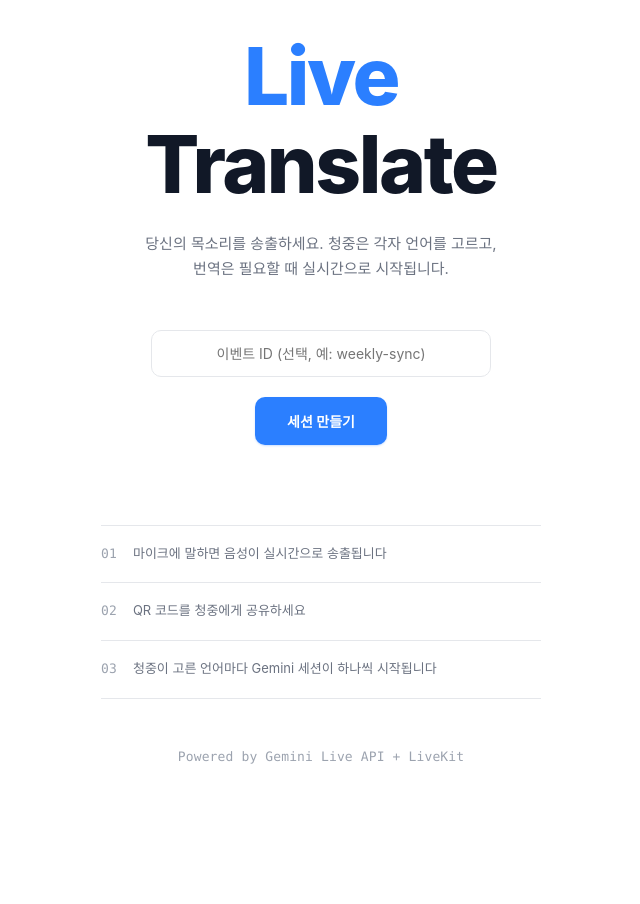
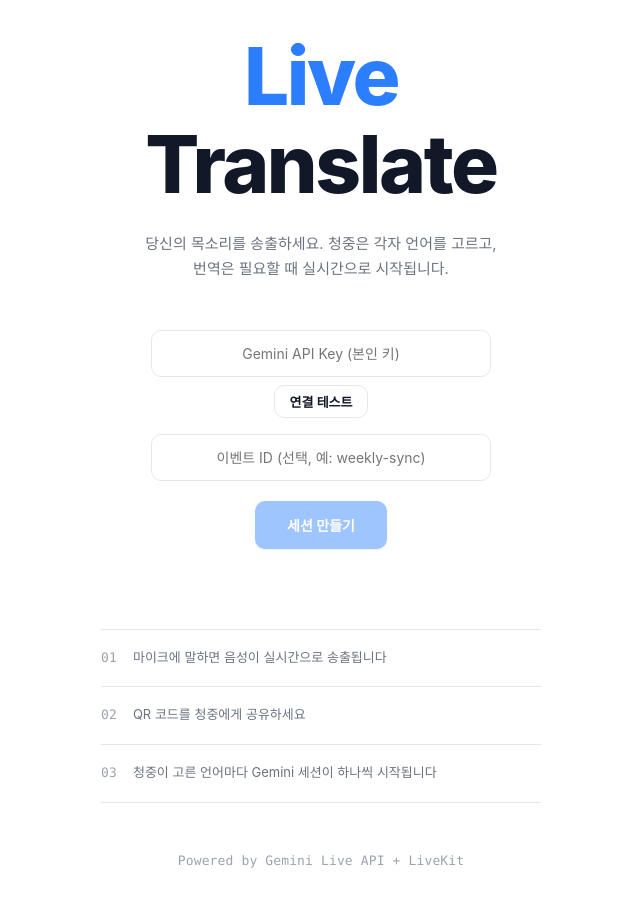
Before and after one commit to equanonthego/live-interpret, a Next.js app: page / in a window 1280 px wide. Shown: the whole page, without its empty margins (319-959 px from the left). Before the commit the page ends 800 px from the top, so only its background shows below. Built offline with nearby package versions, Linux system fonts and the light colour scheme; no server answers; a web font is replaced by a local one.

Commit message:
feat(byok): 랑딩에 Gemini 키 입력 + 연결 테스트 + 세션 생성 게이팅

```diff
--- a/src/app/page.tsx
+++ b/src/app/page.tsx
@@ -28,6 +28,13 @@ export default function Home() {
   const [eventId, setEventId] = useState("");
   const [error, setError] = useState<string | null>(null);
 
+  const [geminiApiKey, setGeminiApiKey] = useState(() => {
+    if (typeof window === "undefined") return "";
+    return localStorage.getItem("gemini_api_key") || "";
+  });
+  const [keyStatus, setKeyStatus] = useState<"idle" | "testing" | "ok" | "fail">("idle");
+  const [keyError, setKeyError] = useState<string | null>(null);
+
   useEffect(() => {
     async function checkAuthStatus() {
       try {
@@ -41,6 +48,39 @@ export default function Home() {
     checkAuthStatus();
   }, []);
 
+  const onKeyChange = (v: string) => {
+    setGeminiApiKey(v);
+    if (keyStatus !== "idle") {
+      setKeyStatus("idle");
+      setKeyError(null);
+    }
+  };
+
+  const testGeminiKey = async () => {
+    const key = geminiApiKey.trim();
+    if (!key) return;
+    setKeyStatus("testing");
+    setKeyError(null);
+    try {
+      const res = await fetch("/api/verify-key", {
+        method: "POST",
+        headers: { "Content-Type": "application/json" },
+        body: JSON.stringify({ geminiApiKey: key }),
+      });
+      const data = await res.json();
+      if (data.ok) {
+        setKeyStatus("ok");
+        localStorage.setItem("gemini_api_key", key);
+      } else {
+        setKeyStatus("fail");
+        setKeyError(data.error || "키 검증에 실패했습니다.");
+      }
+    } catch {
+      setKeyStatus("fail");
+      setKeyError("네트워크 오류로 검증하지 못했습니다.");
+    }
+  };
+
   async function createSession() {
     setLoading(true);
     setError(null);
@@ -53,6 +93,7 @@ export default function Home() {
           password,
           eventId,
           allowedLanguages: DEFAULT_INTERPRET_LANGUAGES,
+          geminiApiKey: geminiApiKey.trim(),
         }),
       });
       const data = await res.json();
@@ -98,6 +139,35 @@ export default function Home() {
             gap: 12,
           }}
         >
+          <div style={{ marginBottom: 4 }}>
+            <input
+              type="password"
+              className="input-field"
+              placeholder="Gemini API Key (본인 키)"
+              value={geminiApiKey}
+              onChange={(e) => onKeyChange(e.target.value)}
+              style={{ textAlign: "center", width: "100%" }}
+              disabled={loading}
+            />
+            <div style={{ display: "flex", alignItems: "center", justifyContent: "center", gap: 10, marginTop: 8 }}>
+              <button
+                type="button"
+                className="btn btn-outline"
+                onClick={testGeminiKey}
+                disabled={!geminiApiKey.trim() || keyStatus === "testing"}
+                style={{ padding: "6px 14px", fontSize: 13 }}
+              >
+                {keyStatus === "testing" ? "확인 중…" : "연결 테스트"}
+              </button>
+              {keyStatus === "ok" && (
+                <span style={{ color: "var(--success)", fontSize: 13 }}>✓ 연결됨</span>
+              )}
+              {keyStatus === "fail" && (
+                <span style={{ color: "var(--error)", fontSize: 13 }}>{keyError}</span>
+              )}
+            </div>
+          </div>
+
           {passwordRequired && (
             <input
               type="password"
@@ -133,7 +203,7 @@ export default function Home() {
           <button
             className="btn btn-dark"
             onClick={createSession}
-            disabled={loading}
+            disabled={loading || keyStatus !== "ok"}
             id="create-session-btn"
           >
             {loading ? (
```
